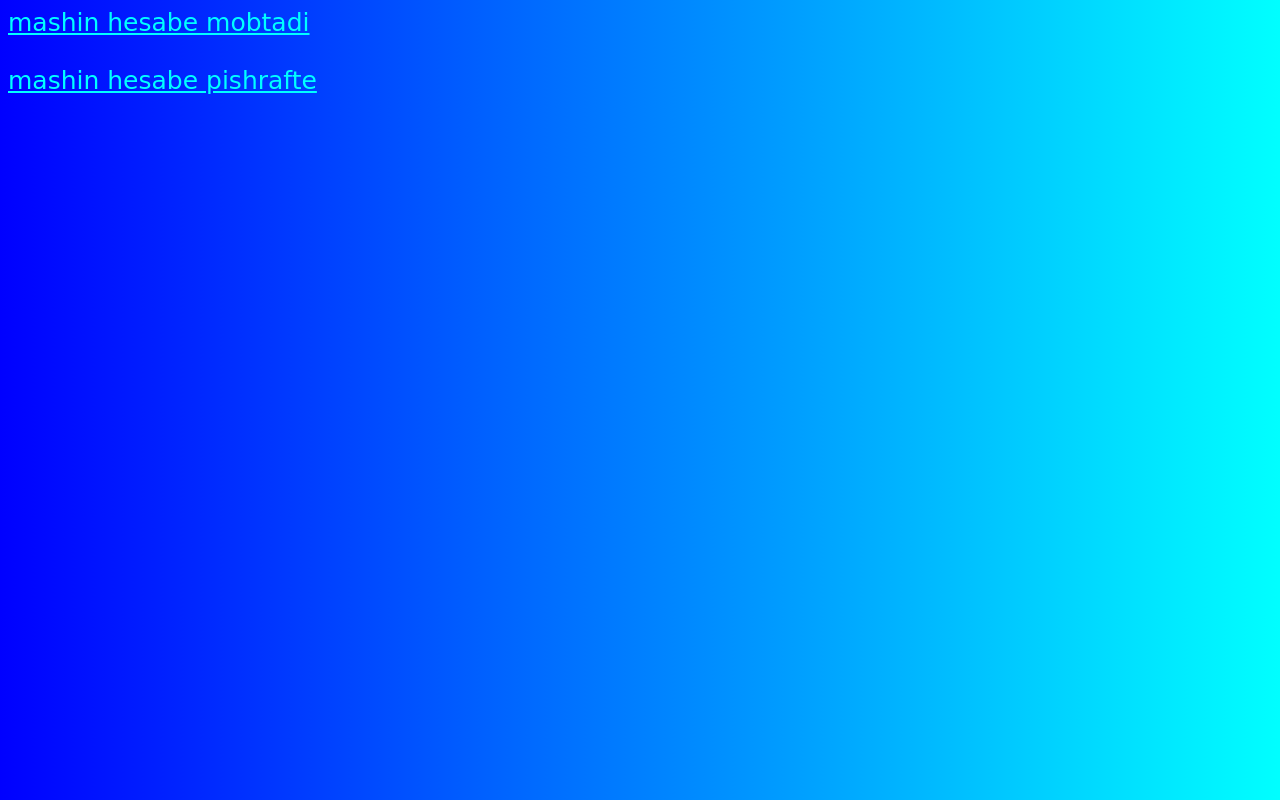
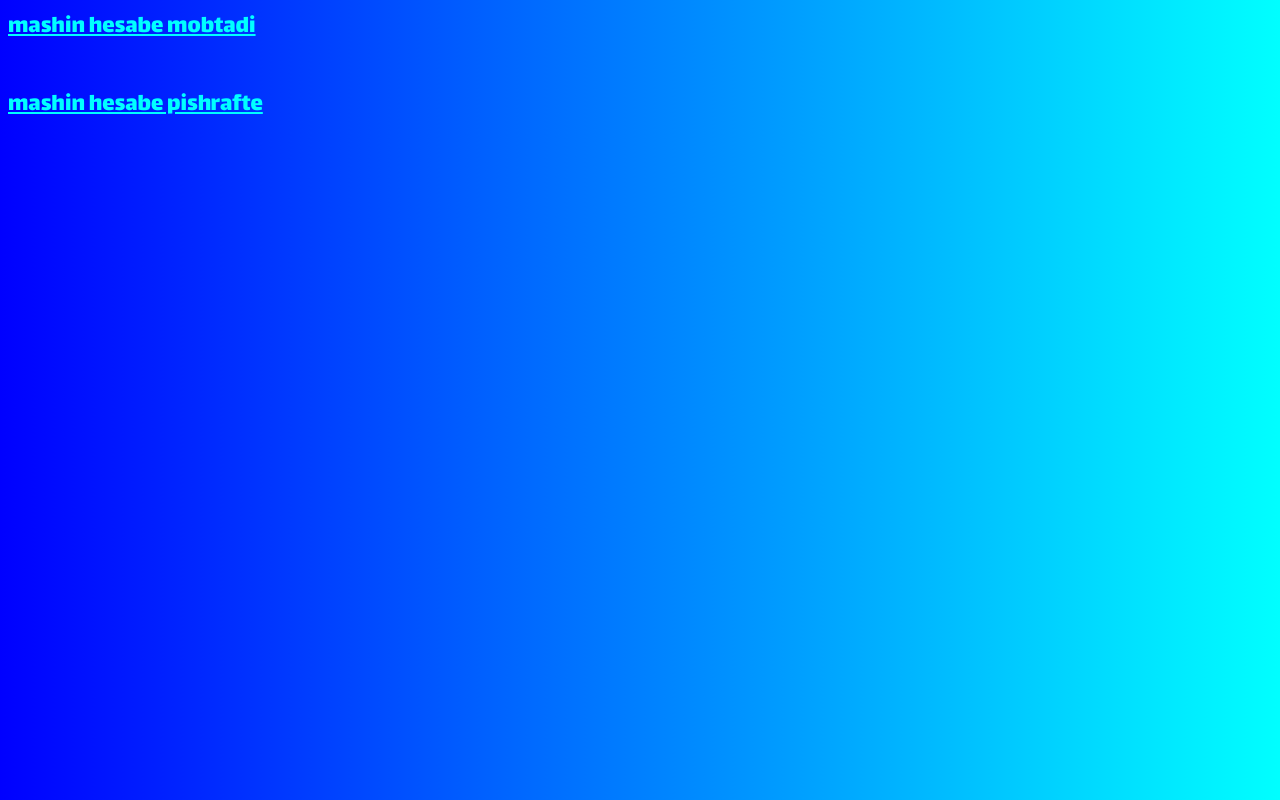
Before and after one commit to Gamer-Bashi/basic-calculator, a plain HTML site: page index.html in a window 1280 px wide. Drawn offline with Linux system fonts and the light colour scheme.

Commit message:
Update style.css

```diff
--- a/styles/style.css
+++ b/styles/style.css
@@ -1,3 +1,8 @@
+@font-face {
+	font-family: 'Lalezar';
+	src: url(font/Lalezar-Regular.ttf)
+}
+
 body {
     background-image: linear-gradient(to right, blue, aqua);
 	font-family: 'Lalezar', cursive;
```
